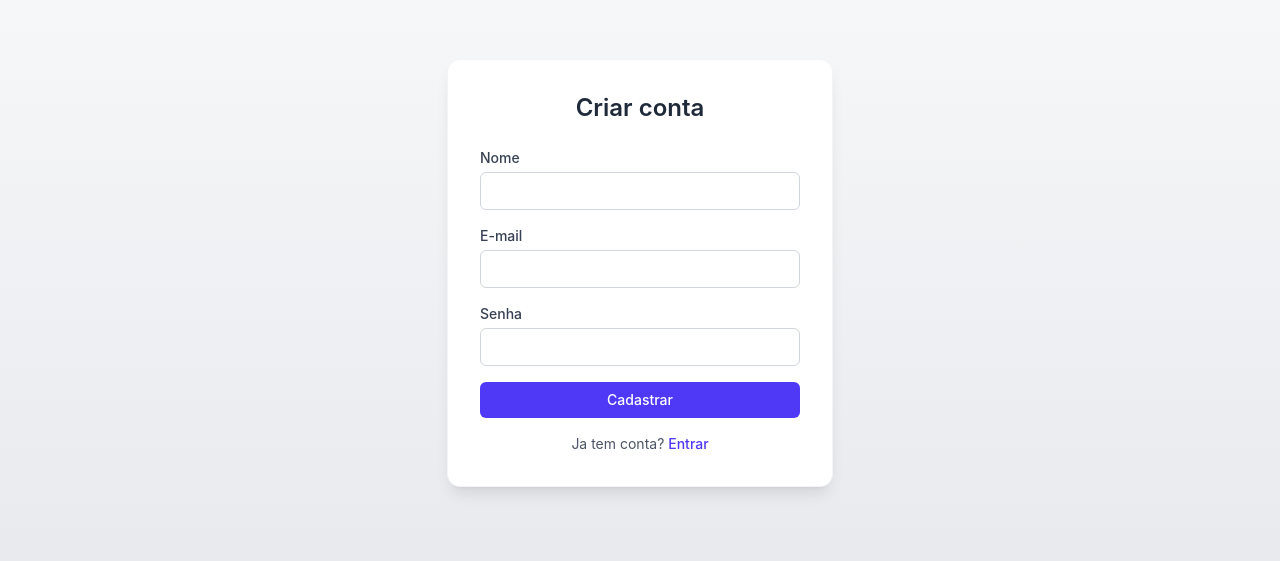
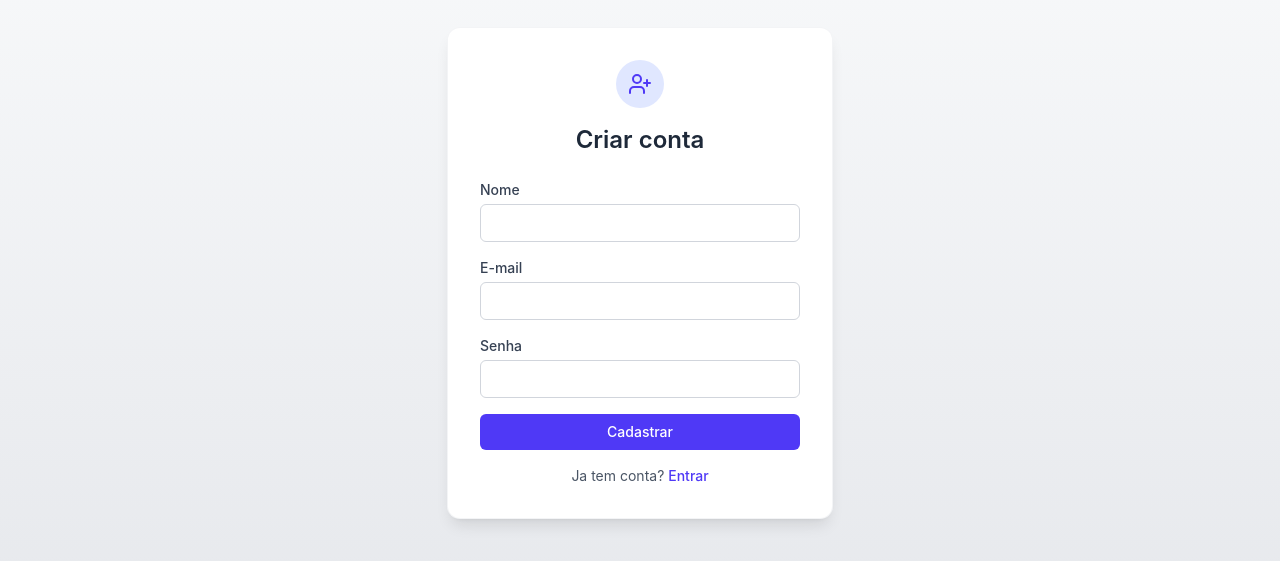
Before and after one commit to AngeloGCapra/desafio-msys, a React (Vite) app in the folder frontend/: page /cadastro in a window 1280 px wide. Shown: the part 127-688 px from the top of the page. Built offline with nearby package versions, Linux system fonts and the light colour scheme; no server answers.

Commit message:
style: adiciona icone no titulo das telas de login, cadastro e edicao

```diff
--- a/frontend/src/components/AuthLayout.tsx
+++ b/frontend/src/components/AuthLayout.tsx
@@ -2,13 +2,21 @@ import type { ReactNode } from 'react';
 
 interface AuthLayoutProps {
   title: string;
+  icon?: ReactNode;
   children: ReactNode;
 }
 
-export default function AuthLayout({ title, children }: AuthLayoutProps) {
+export default function AuthLayout({ title, icon, children }: AuthLayoutProps) {
   return (
     <div className="flex min-h-screen items-center justify-center bg-gradient-to-b from-gray-50 to-gray-200 px-4">
       <div className="animate-scale-in w-full max-w-sm rounded-xl bg-white p-8 shadow-lg ring-1 ring-gray-100">
+        {icon && (
+          <div className="mb-4 flex justify-center">
+            <span className="flex h-12 w-12 items-center justify-center rounded-full bg-indigo-100 text-indigo-600">
+              {icon}
+            </span>
+          </div>
+        )}
         <h1 className="mb-6 text-center text-2xl font-semibold text-gray-800">{title}</h1>
         {children}
       </div>
--- a/frontend/src/pages/Cadastro.tsx
+++ b/frontend/src/pages/Cadastro.tsx
@@ -1,6 +1,7 @@
 import { useState } from 'react';
 import { useForm } from 'react-hook-form';
 import { Link, useNavigate } from 'react-router-dom';
+import { UserPlus } from 'lucide-react';
 import { useAuth } from '../hooks/useAuth';
 import { getErrorMessage } from '../services/api';
 import AuthLayout from '../components/AuthLayout';
@@ -37,7 +38,7 @@ export default function Cadastro() {
   };
 
   return (
-    <AuthLayout title="Criar conta">
+    <AuthLayout title="Criar conta" icon={<UserPlus size={24} aria-hidden />}>
       <form onSubmit={handleSubmit(onSubmit)} className="flex flex-col gap-4" noValidate>
         {erro && <Alert message={erro} />}
         <TextField
--- a/frontend/src/pages/EditarUsuario.tsx
+++ b/frontend/src/pages/EditarUsuario.tsx
@@ -1,7 +1,7 @@
 import { useEffect, useState } from 'react';
 import { useForm } from 'react-hook-form';
 import { useNavigate, useParams } from 'react-router-dom';
-import { Loader2 } from 'lucide-react';
+import { Loader2, UserPen } from 'lucide-react';
 import { useToast } from '../hooks/useToast';
 import { getErrorMessage } from '../services/api';
 import * as usuarioService from '../services/usuarioService';
@@ -61,7 +61,10 @@ export default function EditarUsuario() {
   return (
     <Layout>
       <div className="animate-fade-in mx-auto max-w-md rounded-lg border border-gray-200 bg-white p-6 shadow-sm">
-        <h2 className="mb-6 text-xl font-semibold text-gray-800">Editar usuario</h2>
+        <h2 className="mb-6 flex items-center gap-2 text-xl font-semibold text-gray-800">
+          <UserPen size={20} className="text-indigo-600" aria-hidden />
+          Editar usuario
+        </h2>
 
         {loading ? (
           <div className="flex items-center gap-2 text-gray-500">
--- a/frontend/src/pages/Login.tsx
+++ b/frontend/src/pages/Login.tsx
@@ -1,6 +1,7 @@
 import { useState } from 'react';
 import { useForm } from 'react-hook-form';
 import { Link, useNavigate } from 'react-router-dom';
+import { LogIn } from 'lucide-react';
 import { useAuth } from '../hooks/useAuth';
 import { getErrorMessage } from '../services/api';
 import AuthLayout from '../components/AuthLayout';
@@ -36,7 +37,7 @@ export default function Login() {
   };
 
   return (
-    <AuthLayout title="Entrar">
+    <AuthLayout title="Entrar" icon={<LogIn size={24} aria-hidden />}>
       <form onSubmit={handleSubmit(onSubmit)} className="flex flex-col gap-4" noValidate>
         {erro && <Alert message={erro} />}
         <TextField
```
